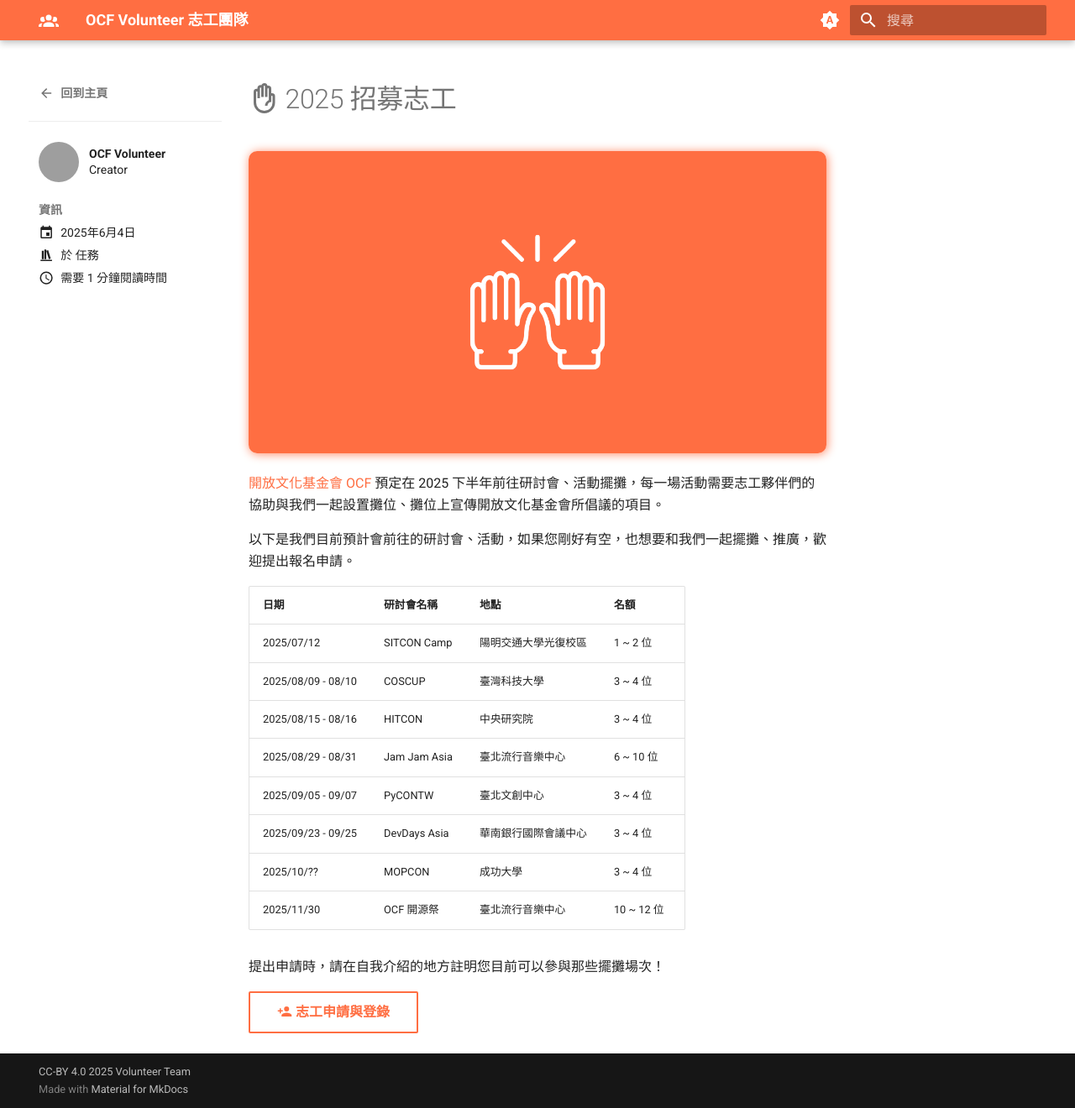
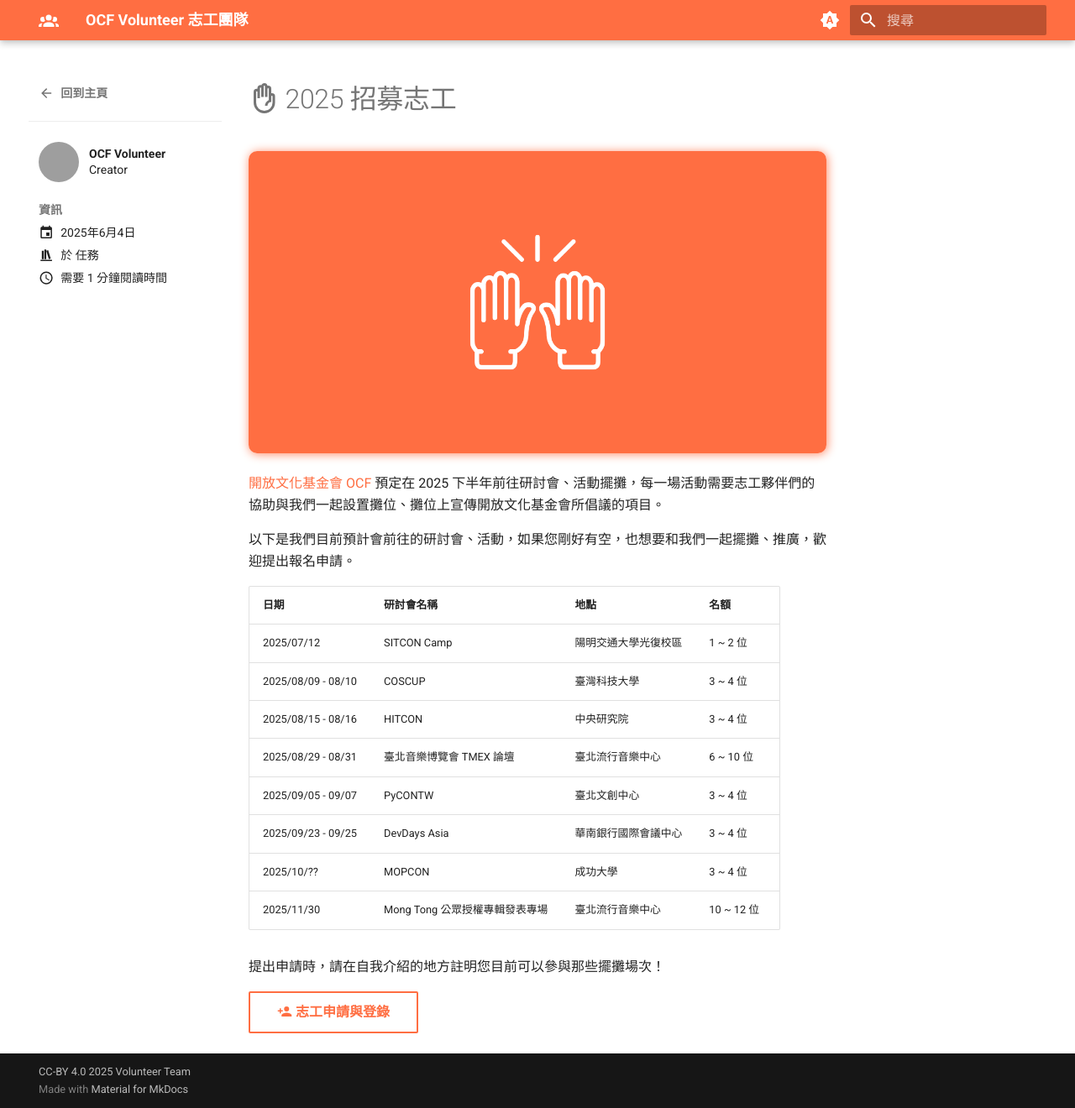
Before and after one commit to ocftw/volunteer, an MkDocs documentation site: the page built from zh-TW/blog/posts/recruitment-202506.md, in a window 1280 px wide and 1320 px high. Shown: the whole window at 84% size. Built offline with MkDocs 1.6.1 and Material for MkDocs 9.7.7, drawn with Linux system fonts in a browser that asks for light colours; plug-ins that fetch from the network failed and are left out; grey boxes are pictures that could not be loaded.

Commit message:
Update contents
Signed-off-by: Toomore Chiang <toomore@ocf.tw>

```diff
--- a/zh-TW/blog/posts/recruitment-202506.md
+++ b/zh-TW/blog/posts/recruitment-202506.md
@@ -19,16 +19,16 @@ description: "於 2025 下半年需要招募志工協助的活動"
 
 以下是我們目前預計會前往的研討會、活動，如果您剛好有空，也想要和我們一起擺攤、推廣，歡迎提出報名申請。
 
-| 日期               | 研討會名稱   | 地點                 | 名額       |
-| ------------------ | ------------ | -------------------- | ---------- |
-| 2025/07/12         | SITCON Camp  | 陽明交通大學光復校區 | 1 ~ 2 位   |
-| 2025/08/09 - 08/10 | COSCUP       | 臺灣科技大學         | 3 ~ 4 位   |
-| 2025/08/15 - 08/16 | HITCON       | 中央研究院           | 3 ~ 4 位   |
-| 2025/08/29 - 08/31 | Jam Jam Asia | 臺北流行音樂中心     | 6 ~ 10 位  |
-| 2025/09/05 - 09/07 | PyCONTW      | 臺北文創中心         | 3 ~ 4 位   |
-| 2025/09/23 - 09/25 | DevDays Asia | 華南銀行國際會議中心 | 3 ~ 4 位   |
-| 2025/10/??         | MOPCON       | 成功大學             | 3 ~ 4 位   |
-| 2025/11/30         | OCF 開源祭   | 臺北流行音樂中心     | 10 ~ 12 位 |
+| 日期               | 研討會名稱                     | 地點                 | 名額       |
+| ------------------ | ------------------------------ | -------------------- | ---------- |
+| 2025/07/12         | SITCON Camp                    | 陽明交通大學光復校區 | 1 ~ 2 位   |
+| 2025/08/09 - 08/10 | COSCUP                         | 臺灣科技大學         | 3 ~ 4 位   |
+| 2025/08/15 - 08/16 | HITCON                         | 中央研究院           | 3 ~ 4 位   |
+| 2025/08/29 - 08/31 | 臺北音樂博覽會 TMEX 論壇       | 臺北流行音樂中心     | 6 ~ 10 位  |
+| 2025/09/05 - 09/07 | PyCONTW                        | 臺北文創中心         | 3 ~ 4 位   |
+| 2025/09/23 - 09/25 | DevDays Asia                   | 華南銀行國際會議中心 | 3 ~ 4 位   |
+| 2025/10/??         | MOPCON                         | 成功大學             | 3 ~ 4 位   |
+| 2025/11/30         | Mong Tong 公眾授權專輯發表專場 | 臺北流行音樂中心     | 10 ~ 12 位 |
 
 提出申請時，請在自我介紹的地方註明您目前可以參與那些擺攤場次！
 
```
